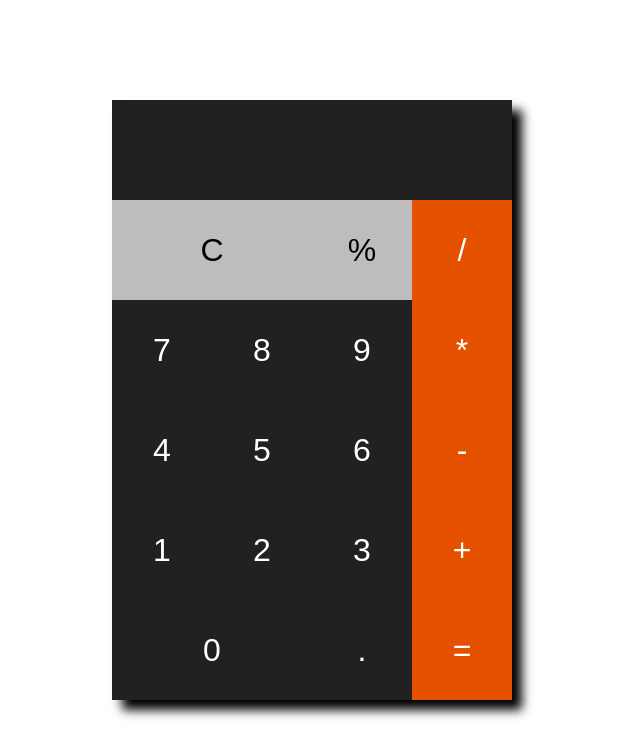
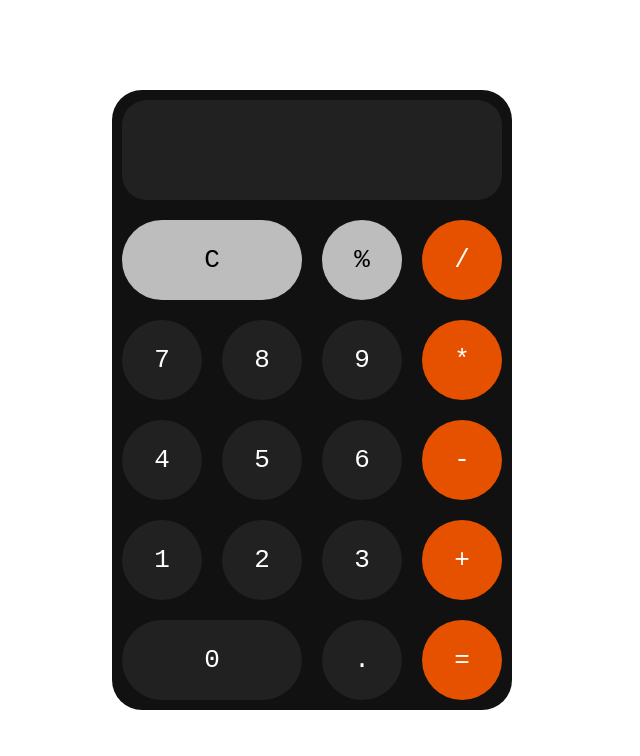
Before and after one commit to jibin2706/react-calculator, a React app: page / in a window 1280 px wide. Shown: the whole page, without its empty margins (328-968 px from the left). Built offline with nearby package versions, Linux system fonts and the light colour scheme.

Commit message:
Added border-radius to buttons

```diff
--- a/src/Button.css
+++ b/src/Button.css
@@ -4,7 +4,8 @@
   justify-content: center;
   align-items: center;
   font-size: 2em;
-  /* border-radius: 100px; */
+  border-radius: 100px;
+  margin: 10px;
 }
 
 .number {
--- a/src/Calculator.css
+++ b/src/Calculator.css
@@ -1,7 +1,7 @@
 .calculator {
-  box-shadow: 10px 10px 10px;
   width: 400px;
-  height: fit-content;
+  background: #111111;
+  border-radius: 30px;
 }
 
 .keypad {
--- a/src/Display.css
+++ b/src/Display.css
@@ -7,4 +7,6 @@
   display: flex;
   justify-content: flex-end;
   align-items: center;
+  border-radius: 25px;
+  margin: 10px;
 }
--- a/src/index.css
+++ b/src/index.css
@@ -2,7 +2,7 @@ html,
 body {
   margin: 0;
   padding: 0;
-  font-family: sans-serif;
+  font-family: monospace;
   height: 100%;
 }
 
```
